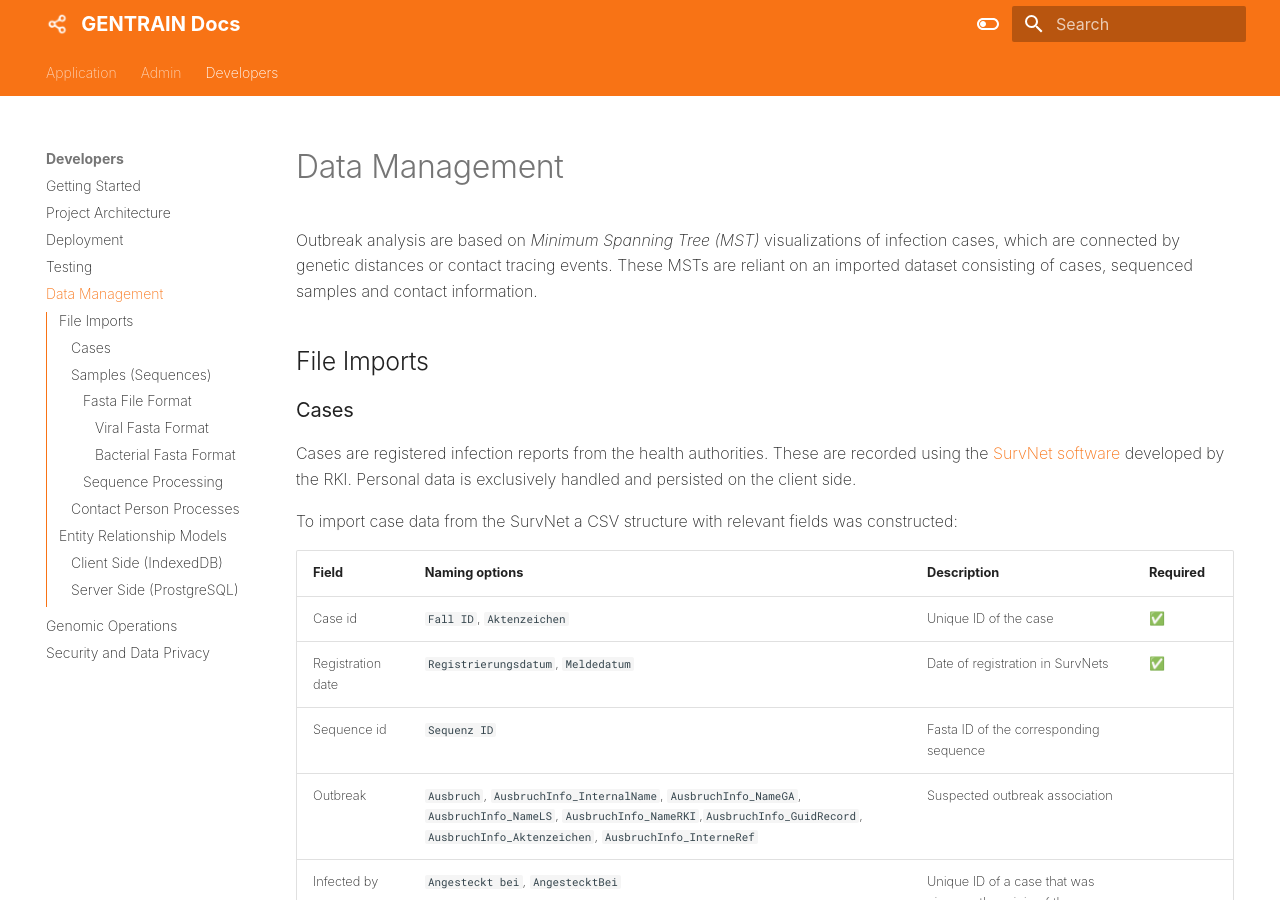
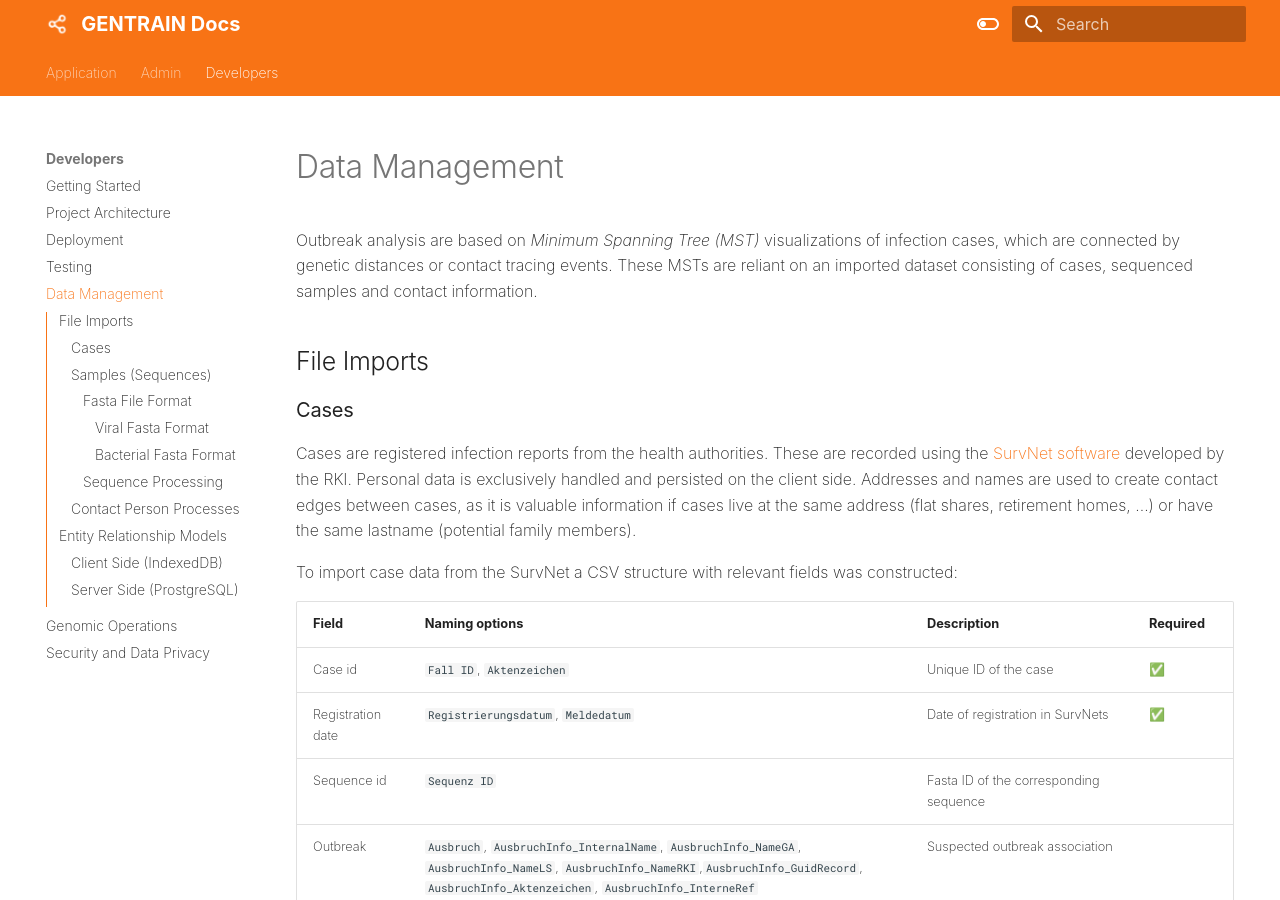
Before and after one commit to DiltheyLab/GENTRAIN, an MkDocs documentation site: the page built from documentation/docs/developers/data_management.md, in a window 1280 px wide and 900 px high. Built offline with MkDocs 1.6.1 and Material for MkDocs 9.7.7, drawn with Linux system fonts in a browser that asks for light colours; some web fonts are replaced.

Commit message:
docs: add statement for personal data

```diff
--- a/documentation/docs/developers/data_management.md
+++ b/documentation/docs/developers/data_management.md
@@ -12,7 +12,7 @@ contact information.
 
 Cases are registered infection reports from the health authorities.
 These are recorded using the <a href="https://www.rki.de/DE/Content/Infekt/IfSG/Software/software_inhalt.html" target="_
-blank">SurvNet software</a> developed by the RKI. Personal data is exclusively handled and persisted on the client side.
+blank">SurvNet software</a> developed by the RKI. Personal data is exclusively handled and persisted on the client side. Addresses and names are used to create contact edges between cases, as it is valuable information if cases live at the same address (flat shares, retirement homes, ...) or have the same lastname (potential family members).
 
 To import case data from the SurvNet a CSV structure with relevant
 fields was constructed:
```
